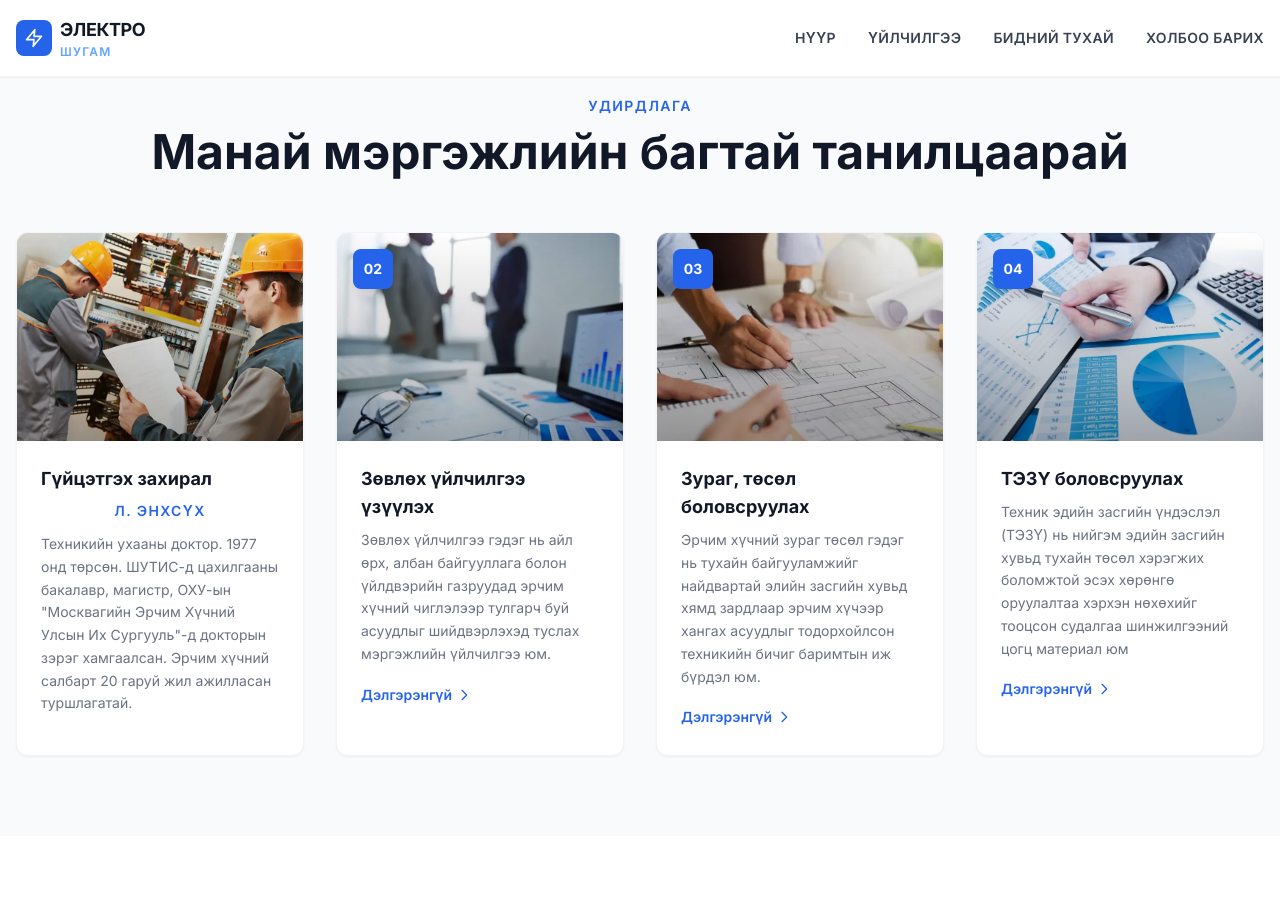
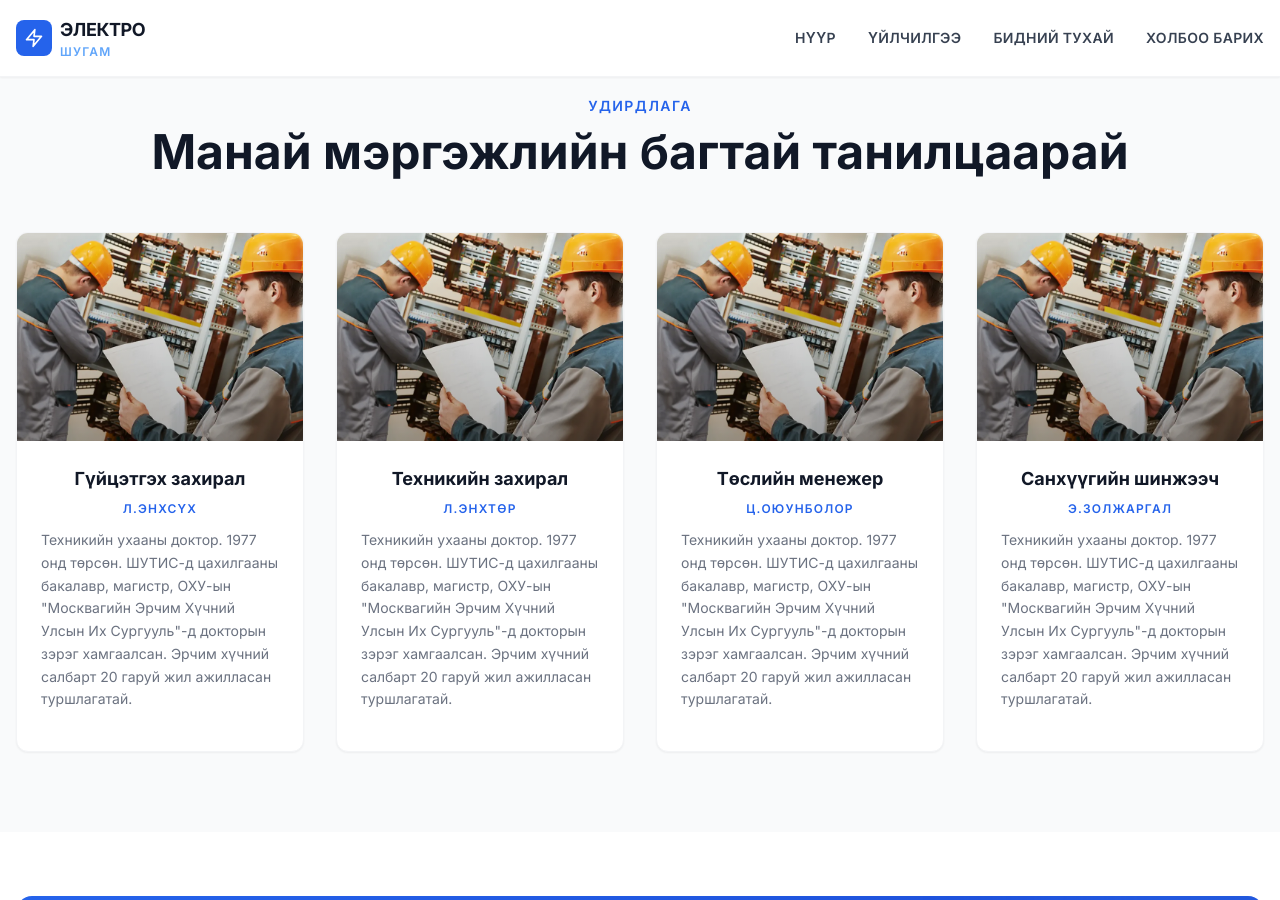
Before and after one commit to electroshugam/electroshugam_web_new, a Jekyll site: the page built from index.html, in a window 1280 px wide and 900 px high, scrolled down 3255 px. Built offline with Jekyll 4.4.1, drawn with Linux system fonts in a browser that asks for light colours; nearby versions of some CDN libraries.

Commit message:
fig update

```diff
--- a/index.html
+++ b/index.html
@@ -215,62 +215,50 @@
       <!-- Service 1 -->
       <div class="service-card group bg-white rounded-xl overflow-hidden shadow-sm hover:shadow-xl transition-all duration-300 border border-gray-100 hover:border-blue-100">
         <div class="relative h-52 overflow-hidden">
-          <img src="{{ '/media/auditor.webp' | relative_url }}" alt="Эрчим хүчний аудит" class="service-image w-full h-full object-cover">
+          <img src="{{ '/media/auditor.webp' | relative_url }}" alt="Гүйцэтгэх захирал" class="service-image w-full h-full object-cover">
           <div class="absolute inset-0 bg-gradient-to-t from-black/30 to-transparent"></div>
         </div>
         <div class="p-6">
-          <h3 class="text-lg font-bold mb-2 text-gray-900 group-hover:text-blue-600 transition-colors">Гүйцэтгэх захирал</h3>
-          <p class="text-sm font-semibold text-blue-600 uppercase tracking-widest mb-3 text-center">Л. Энхсүх</p>
+          <h3 class="text-lg font-bold mb-2 text-gray-900 group-hover:text-blue-600 transition-colors text-center">Гүйцэтгэх захирал</h3>
+          <p class="text-xs font-semibold text-blue-600 uppercase tracking-widest mb-3 text-center">Л.Энхсүх</p>
           <p class="text-gray-500 text-sm leading-relaxed mb-4">Техникийн ухааны доктор. 1977 онд төрсөн. ШУТИС-д цахилгааны бакалавр, магистр, ОХУ-ын "Москвагийн Эрчим Хүчний Улсын Их Сургууль"-д докторын зэрэг хамгаалсан. Эрчим хүчний салбарт 20 гаруй жил ажилласан туршлагатай.</p>
           </div>
       </div>
       <!-- Service 2 -->
       <div class="service-card group bg-white rounded-xl overflow-hidden shadow-sm hover:shadow-xl transition-all duration-300 border border-gray-100 hover:border-blue-100">
         <div class="relative h-52 overflow-hidden">
-          <img src="{{ '/media/consulting.webp' | relative_url }}" alt="Зөвлөх үйлчилгээ" class="service-image w-full h-full object-cover">
+          <img src="{{ '/media/auditor.webp' | relative_url }}" alt="Техникийн захирал" class="service-image w-full h-full object-cover">
           <div class="absolute inset-0 bg-gradient-to-t from-black/30 to-transparent"></div>
-          <div class="absolute top-4 left-4 w-10 h-10 bg-blue-600 rounded-lg flex items-center justify-center text-white font-bold text-sm shadow-lg">02</div>
         </div>
         <div class="p-6">
-          <h3 class="text-lg font-bold mb-2 text-gray-900 group-hover:text-blue-600 transition-colors">Зөвлөх үйлчилгээ үзүүлэх</h3>
-          <p class="text-gray-500 text-sm leading-relaxed mb-4">Зөвлөх үйлчилгээ гэдэг нь айл өрх, албан байгууллага болон үйлдвэрийн газруудад эрчим хүчний чиглэлээр тулгарч буй асуудлыг шийдвэрлэхэд туслах мэргэжлийн үйлчилгээ юм.</p>
-          <a href="{{ '/services/' | relative_url }}" class="inline-flex items-center text-blue-600 hover:text-blue-700 font-semibold text-sm group/link">
-            Дэлгэрэнгүй
-            <svg class="w-4 h-4 ml-1 group-hover/link:translate-x-1 transition-transform" fill="none" stroke="currentColor" stroke-width="2" viewBox="0 0 24 24"><path stroke-linecap="round" stroke-linejoin="round" d="M9 5l7 7-7 7"/></svg>
-          </a>
-        </div>
+          <h3 class="text-lg font-bold mb-2 text-gray-900 group-hover:text-blue-600 transition-colors text-center">Техникийн захирал</h3>
+          <p class="text-xs font-semibold text-blue-600 uppercase tracking-widest mb-3 text-center">Л.Энхтөр</p>
+          <p class="text-gray-500 text-sm leading-relaxed mb-4">Техникийн ухааны доктор. 1977 онд төрсөн. ШУТИС-д цахилгааны бакалавр, магистр, ОХУ-ын "Москвагийн Эрчим Хүчний Улсын Их Сургууль"-д докторын зэрэг хамгаалсан. Эрчим хүчний салбарт 20 гаруй жил ажилласан туршлагатай.</p>
+          </div>
       </div>
       <!-- Service 3 -->
       <div class="service-card group bg-white rounded-xl overflow-hidden shadow-sm hover:shadow-xl transition-all duration-300 border border-gray-100 hover:border-blue-100">
         <div class="relative h-52 overflow-hidden">
-          <img src="{{ '/media/planning.webp' | relative_url }}" alt="Зураг, төсөл" class="service-image w-full h-full object-cover">
+          <img src="{{ '/media/auditor.webp' | relative_url }}" alt="Төслийн менежер" class="service-image w-full h-full object-cover">
           <div class="absolute inset-0 bg-gradient-to-t from-black/30 to-transparent"></div>
-          <div class="absolute top-4 left-4 w-10 h-10 bg-blue-600 rounded-lg flex items-center justify-center text-white font-bold text-sm shadow-lg">03</div>
         </div>
         <div class="p-6">
-          <h3 class="text-lg font-bold mb-2 text-gray-900 group-hover:text-blue-600 transition-colors">Зураг, төсөл боловсруулах</h3>
-          <p class="text-gray-500 text-sm leading-relaxed mb-4">Эрчим хүчний зураг төсөл гэдэг нь тухайн байгууламжийг найдвартай элийн засгийн хувьд хямд зардлаар эрчим хүчээр хангах асуудлыг тодорхойлсон техникийн бичиг баримтын иж бүрдэл юм.</p>
-          <a href="{{ '/services/' | relative_url }}" class="inline-flex items-center text-blue-600 hover:text-blue-700 font-semibold text-sm group/link">
-            Дэлгэрэнгүй
-            <svg class="w-4 h-4 ml-1 group-hover/link:translate-x-1 transition-transform" fill="none" stroke="currentColor" stroke-width="2" viewBox="0 0 24 24"><path stroke-linecap="round" stroke-linejoin="round" d="M9 5l7 7-7 7"/></svg>
-          </a>
-        </div>
+          <h3 class="text-lg font-bold mb-2 text-gray-900 group-hover:text-blue-600 transition-colors text-center">Төслийн менежер</h3>
+          <p class="text-xs font-semibold text-blue-600 uppercase tracking-widest mb-3 text-center">Ц.Оюунболор</p>
+          <p class="text-gray-500 text-sm leading-relaxed mb-4">Техникийн ухааны доктор. 1977 онд төрсөн. ШУТИС-д цахилгааны бакалавр, магистр, ОХУ-ын "Москвагийн Эрчим Хүчний Улсын Их Сургууль"-д докторын зэрэг хамгаалсан. Эрчим хүчний салбарт 20 гаруй жил ажилласан туршлагатай.</p>
+          </div>
       </div>
       <!-- Service 4 -->
       <div class="service-card group bg-white rounded-xl overflow-hidden shadow-sm hover:shadow-xl transition-all duration-300 border border-gray-100 hover:border-blue-100">
         <div class="relative h-52 overflow-hidden">
-          <img src="{{ '/media/tezu.webp' | relative_url }}" alt="ТЭЗҮ" class="service-image w-full h-full object-cover">
+          <img src="{{ '/media/auditor.webp' | relative_url }}" alt="Санхүүгийн шинжээч" class="service-image w-full h-full object-cover">
           <div class="absolute inset-0 bg-gradient-to-t from-black/30 to-transparent"></div>
-          <div class="absolute top-4 left-4 w-10 h-10 bg-blue-600 rounded-lg flex items-center justify-center text-white font-bold text-sm shadow-lg">04</div>
         </div>
         <div class="p-6">
-          <h3 class="text-lg font-bold mb-2 text-gray-900 group-hover:text-blue-600 transition-colors">ТЭЗҮ боловсруулах</h3>
-          <p class="text-gray-500 text-sm leading-relaxed mb-4">Техник эдийн засгийн үндэслэл (ТЭЗҮ) нь нийгэм эдийн засгийн хувьд тухайн төсөл хэрэгжих боломжтой эсэх хөрөнгө оруулалтаа хэрхэн нөхөхийг тооцсон судалгаа шинжилгээний цогц материал юм</p>
-          <a href="{{ '/services/' | relative_url }}" class="inline-flex items-center text-blue-600 hover:text-blue-700 font-semibold text-sm group/link">
-            Дэлгэрэнгүй
-            <svg class="w-4 h-4 ml-1 group-hover/link:translate-x-1 transition-transform" fill="none" stroke="currentColor" stroke-width="2" viewBox="0 0 24 24"><path stroke-linecap="round" stroke-linejoin="round" d="M9 5l7 7-7 7"/></svg>
-          </a>
-        </div>
+          <h3 class="text-lg font-bold mb-2 text-gray-900 group-hover:text-blue-600 transition-colors text-center">Санхүүгийн шинжээч</h3>
+          <p class="text-xs font-semibold text-blue-600 uppercase tracking-widest mb-3 text-center">Э.Золжаргал</p>
+          <p class="text-gray-500 text-sm leading-relaxed mb-4">Техникийн ухааны доктор. 1977 онд төрсөн. ШУТИС-д цахилгааны бакалавр, магистр, ОХУ-ын "Москвагийн Эрчим Хүчний Улсын Их Сургууль"-д докторын зэрэг хамгаалсан. Эрчим хүчний салбарт 20 гаруй жил ажилласан туршлагатай.</p>
+          </div>
       </div>
     </div>
   </div>
```
